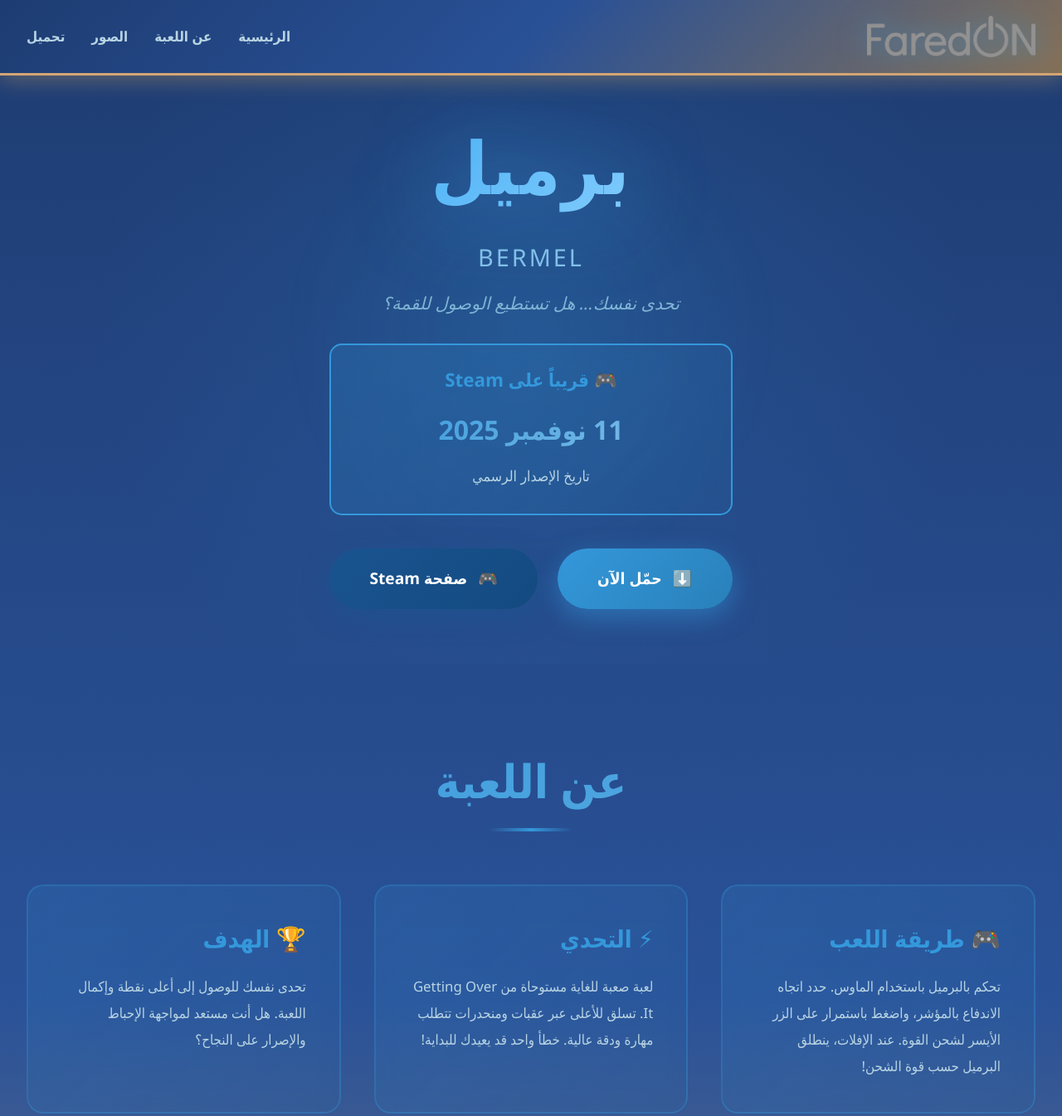
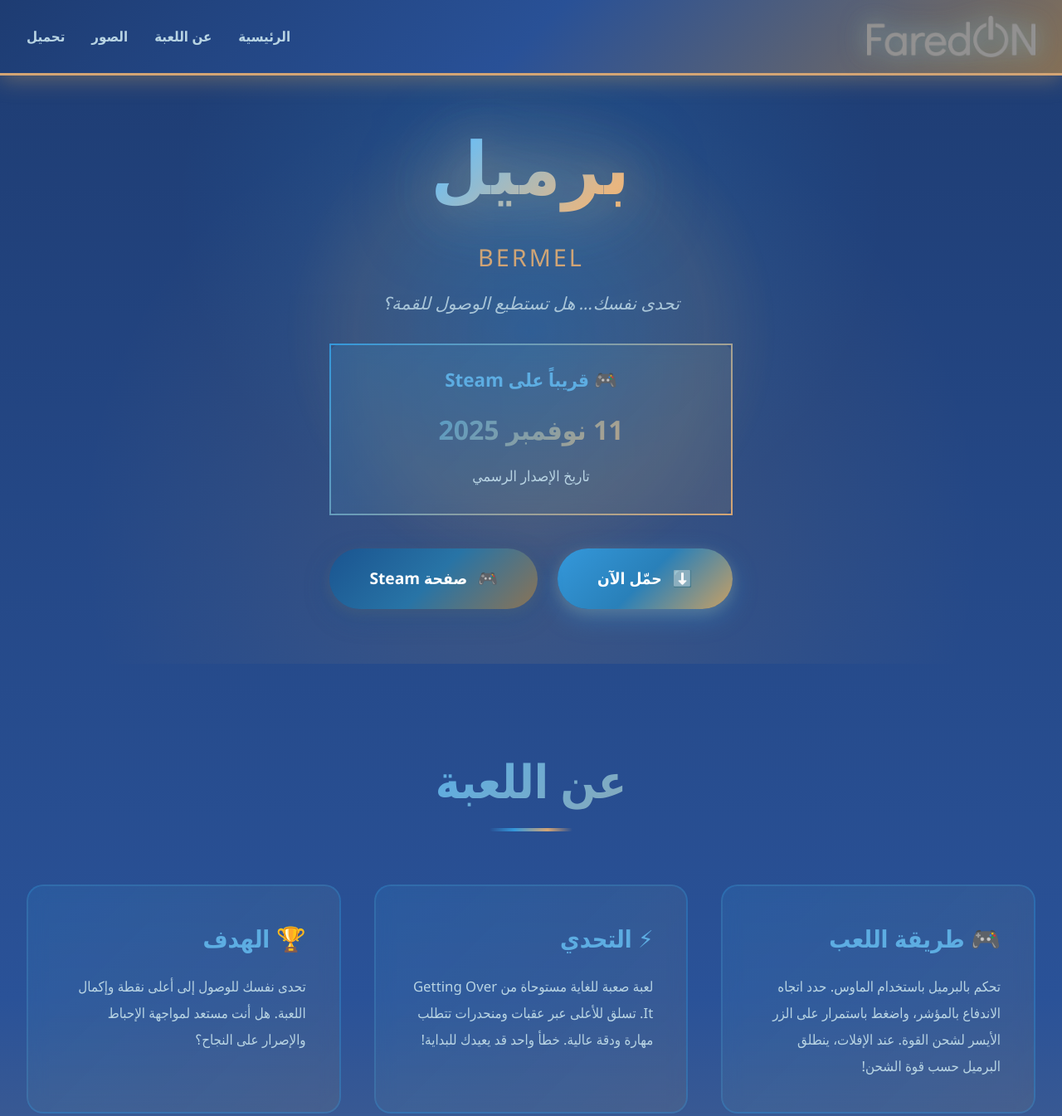
Before and after one commit to faredon-com/faredon, a plain HTML site: page index.html in a window 1280 px wide. Shown: the top 1345 px of the page at 83% size. Drawn offline with Linux system fonts and the light colour scheme.

Commit message:
Update index.html

```diff
--- a/index.html
+++ b/index.html
@@ -50,12 +50,13 @@
         .logo img {
             height: 50px;
             width: auto;
-            filter: drop-shadow(0 0 15px rgba(52, 152, 219, 0.6));
+            filter: drop-shadow(0 0 15px rgba(52, 152, 219, 0.6)) drop-shadow(0 0 10px rgba(201, 160, 99, 0.4));
             transition: transform 0.3s ease;
         }
 
         .logo img:hover {
             transform: scale(1.1);
+            filter: drop-shadow(0 0 20px rgba(52, 152, 219, 0.8)) drop-shadow(0 0 15px rgba(201, 160, 99, 0.6));
         }
 
         nav {
@@ -100,7 +101,8 @@
             justify-content: center;
             text-align: center;
             padding: 8rem 2rem 4rem;
-            background: radial-gradient(circle at center, rgba(52, 152, 219, 0.15) 0%, transparent 70%);
+            background: radial-gradient(circle at 50% 30%, rgba(52, 152, 219, 0.2) 0%, transparent 50%),
+                        radial-gradient(circle at 50% 80%, rgba(201, 160, 99, 0.15) 0%, transparent 60%);
             position: relative;
             overflow: hidden;
         }
@@ -110,7 +112,7 @@
             position: absolute;
             width: 600px;
             height: 600px;
-            background: radial-gradient(circle, rgba(41, 128, 185, 0.3) 0%, transparent 70%);
+            background: radial-gradient(circle, rgba(52, 152, 219, 0.25) 0%, rgba(201, 160, 99, 0.15) 50%, transparent 70%);
             border-radius: 50%;
             top: 50%;
             left: 50%;
@@ -138,24 +140,28 @@
         .hero h1 {
             font-size: 5.5rem;
             margin-bottom: 1rem;
-            background: linear-gradient(135deg, #3498db 0%, #5dade2 50%, #85c1e9 100%);
+            background: linear-gradient(135deg, #3498db 0%, #5dade2 30%, #d4a574 70%, #c9a063 100%);
             -webkit-background-clip: text;
             -webkit-text-fill-color: transparent;
             background-clip: text;
-            filter: drop-shadow(0 0 40px rgba(52, 152, 219, 0.7));
+            filter: drop-shadow(0 0 40px rgba(52, 152, 219, 0.5)) drop-shadow(0 0 20px rgba(201, 160, 99, 0.3));
             animation: shimmer 4s ease-in-out infinite;
             font-weight: 900;
             letter-spacing: 2px;
         }
 
         @keyframes shimmer {
-            0%, 100% { filter: drop-shadow(0 0 40px rgba(52, 152, 219, 0.7)) brightness(1); }
-            50% { filter: drop-shadow(0 0 60px rgba(52, 152, 219, 0.9)) brightness(1.2); }
+            0%, 100% {
+                filter: drop-shadow(0 0 40px rgba(52, 152, 219, 0.5)) drop-shadow(0 0 20px rgba(201, 160, 99, 0.3)) brightness(1);
+            }
+            50% {
+                filter: drop-shadow(0 0 60px rgba(52, 152, 219, 0.7)) drop-shadow(0 0 30px rgba(201, 160, 99, 0.5)) brightness(1.2);
+            }
         }
 
         .hero .subtitle {
             font-size: 1.8rem;
-            color: #85c1e9;
+            color: #d4a574;
             margin-bottom: 1rem;
             font-weight: 400;
             letter-spacing: 3px;
@@ -163,15 +169,16 @@
 
         .hero .tagline {
             font-size: 1.3rem;
-            color: #7fb3d5;
+            color: #a8c5d8;
             margin-bottom: 2rem;
             font-style: italic;
             font-weight: 300;
         }
 
         .release-info {
-            background: linear-gradient(135deg, rgba(52, 152, 219, 0.2) 0%, rgba(41, 128, 185, 0.1) 100%);
-            border: 2px solid #3498db;
+            background: linear-gradient(135deg, rgba(52, 152, 219, 0.2) 0%, rgba(201, 160, 99, 0.15) 100%);
+            border: 2px solid;
+            border-image: linear-gradient(135deg, #3498db 0%, #d4a574 100%) 1;
             border-radius: 15px;
             padding: 1.5rem 2rem;
             margin: 2rem auto;
@@ -180,7 +187,7 @@
         }
 
         .release-info h3 {
-            color: #3498db;
+            color: #5dade2;
             font-size: 1.4rem;
             margin-bottom: 0.8rem;
             font-weight: 700;
@@ -195,7 +202,7 @@
         .release-date {
             font-size: 2rem !important;
             font-weight: 700;
-            background: linear-gradient(135deg, #3498db, #85c1e9);
+            background: linear-gradient(135deg, #3498db 0%, #d4a574 100%);
             -webkit-background-clip: text;
             -webkit-text-fill-color: transparent;
             background-clip: text;
@@ -229,18 +236,18 @@
         }
 
         .download-btn {
-            background: linear-gradient(135deg, #3498db 0%, #2980b9 100%);
-            box-shadow: 0 10px 30px rgba(52, 152, 219, 0.5);
+            background: linear-gradient(135deg, #3498db 0%, #2980b9 50%, #c9a063 100%);
+            box-shadow: 0 10px 30px rgba(52, 152, 219, 0.4), 0 5px 15px rgba(201, 160, 99, 0.3);
         }
 
         .steam-btn {
-            background: linear-gradient(135deg, #1a5490 0%, #134a80 100%);
-            box-shadow: 0 10px 30px rgba(26, 84, 144, 0.5);
+            background: linear-gradient(135deg, #1a5490 0%, #2874a6 50%, #8b7355 100%);
+            box-shadow: 0 10px 30px rgba(26, 84, 144, 0.4), 0 5px 15px rgba(139, 115, 85, 0.3);
         }
 
         .download-btn:hover, .steam-btn:hover {
             transform: translateY(-5px);
-            box-shadow: 0 15px 40px rgba(52, 152, 219, 0.7);
+            box-shadow: 0 15px 40px rgba(52, 152, 219, 0.6), 0 8px 20px rgba(201, 160, 99, 0.4);
         }
 
         .download-btn::before, .steam-btn::before {
@@ -269,7 +276,7 @@
             font-size: 3.5rem;
             text-align: center;
             margin-bottom: 4rem;
-            background: linear-gradient(135deg, #3498db, #5dade2);
+            background: linear-gradient(135deg, #3498db 0%, #5dade2 40%, #d4a574 100%);
             -webkit-background-clip: text;
             -webkit-text-fill-color: transparent;
             background-clip: text;
@@ -286,7 +293,7 @@
             transform: translateX(-50%);
             width: 100px;
             height: 4px;
-            background: linear-gradient(90deg, transparent, #3498db, transparent);
+            background: linear-gradient(90deg, transparent, #3498db 30%, #d4a574 70%, transparent);
             border-radius: 2px;
         }
 
@@ -298,7 +305,7 @@
         }
 
         .info-card {
-            background: linear-gradient(135deg, rgba(52, 152, 219, 0.15) 0%, rgba(41, 128, 185, 0.08) 100%);
+            background: linear-gradient(135deg, rgba(52, 152, 219, 0.15) 0%, rgba(201, 160, 99, 0.1) 100%);
             padding: 2.5rem;
             border-radius: 20px;
             border: 2px solid rgba(52, 152, 219, 0.3);
@@ -308,13 +315,13 @@
 
         .info-card:hover {
             transform: translateY(-10px);
-            border-color: #3498db;
-            box-shadow: 0 15px 40px rgba(52, 152, 219, 0.4);
-            background: linear-gradient(135deg, rgba(52, 152, 219, 0.25) 0%, rgba(41, 128, 185, 0.15) 100%);
+            border-color: #d4a574;
+            box-shadow: 0 15px 40px rgba(52, 152, 219, 0.3), 0 10px 30px rgba(201, 160, 99, 0.2);
+            background: linear-gradient(135deg, rgba(52, 152, 219, 0.25) 0%, rgba(201, 160, 99, 0.18) 100%);
         }
 
         .info-card h3 {
-            color: #3498db;
+            color: #5dade2;
             font-size: 1.8rem;
             margin-bottom: 1.2rem;
             font-weight: 700;
@@ -329,7 +336,7 @@
         /* Gallery Section */
         .gallery {
             padding: 6rem 2rem;
-            background: linear-gradient(180deg, rgba(15, 32, 39, 0.8) 0%, rgba(32, 58, 67, 0.8) 100%);
+            background: linear-gradient(180deg, rgba(30, 60, 114, 0.6) 0%, rgba(139, 115, 85, 0.5) 100%);
             backdrop-filter: blur(5px);
         }
 
@@ -346,15 +353,16 @@
             aspect-ratio: 16/9;
             border-radius: 20px;
             overflow: hidden;
-            border: 3px solid rgba(52, 152, 219, 0.4);
+            border: 3px solid;
+            border-image: linear-gradient(135deg, rgba(52, 152, 219, 0.5) 0%, rgba(201, 160, 99, 0.5) 100%) 1;
             transition: all 0.4s ease;
             box-shadow: 0 10px 30px rgba(0, 0, 0, 0.5);
         }
 
         .gallery-item:hover {
-            border-color: #3498db;
+            border-image: linear-gradient(135deg, #3498db 0%, #d4a574 100%) 1;
             transform: scale(1.05) translateY(-5px);
-            box-shadow: 0 20px 50px rgba(52, 152, 219, 0.6);
+            box-shadow: 0 20px 50px rgba(52, 152, 219, 0.4), 0 15px 35px rgba(201, 160, 99, 0.3);
         }
 
         .gallery-item img {
@@ -370,11 +378,12 @@
 
         /* Footer */
         footer {
-            background: rgba(15, 32, 39, 0.95);
+            background: linear-gradient(135deg, rgba(30, 60, 114, 0.95) 0%, rgba(139, 115, 85, 0.95) 100%);
             padding: 3.5rem 2rem;
             text-align: center;
-            border-top: 3px solid #3498db;
-            box-shadow: 0 -5px 25px rgba(52, 152, 219, 0.3);
+            border-top: 3px solid;
+            border-image: linear-gradient(90deg, #3498db 0%, #d4a574 100%) 1;
+            box-shadow: 0 -5px 25px rgba(52, 152, 219, 0.2), 0 -3px 15px rgba(201, 160, 99, 0.2);
         }
 
         .footer-content {
@@ -385,7 +394,7 @@
         .footer-logo {
             font-size: 1.8rem;
             font-weight: bold;
-            background: linear-gradient(135deg, #3498db, #5dade2);
+            background: linear-gradient(135deg, #3498db 0%, #d4a574 100%);
             -webkit-background-clip: text;
             -webkit-text-fill-color: transparent;
             background-clip: text;
```
